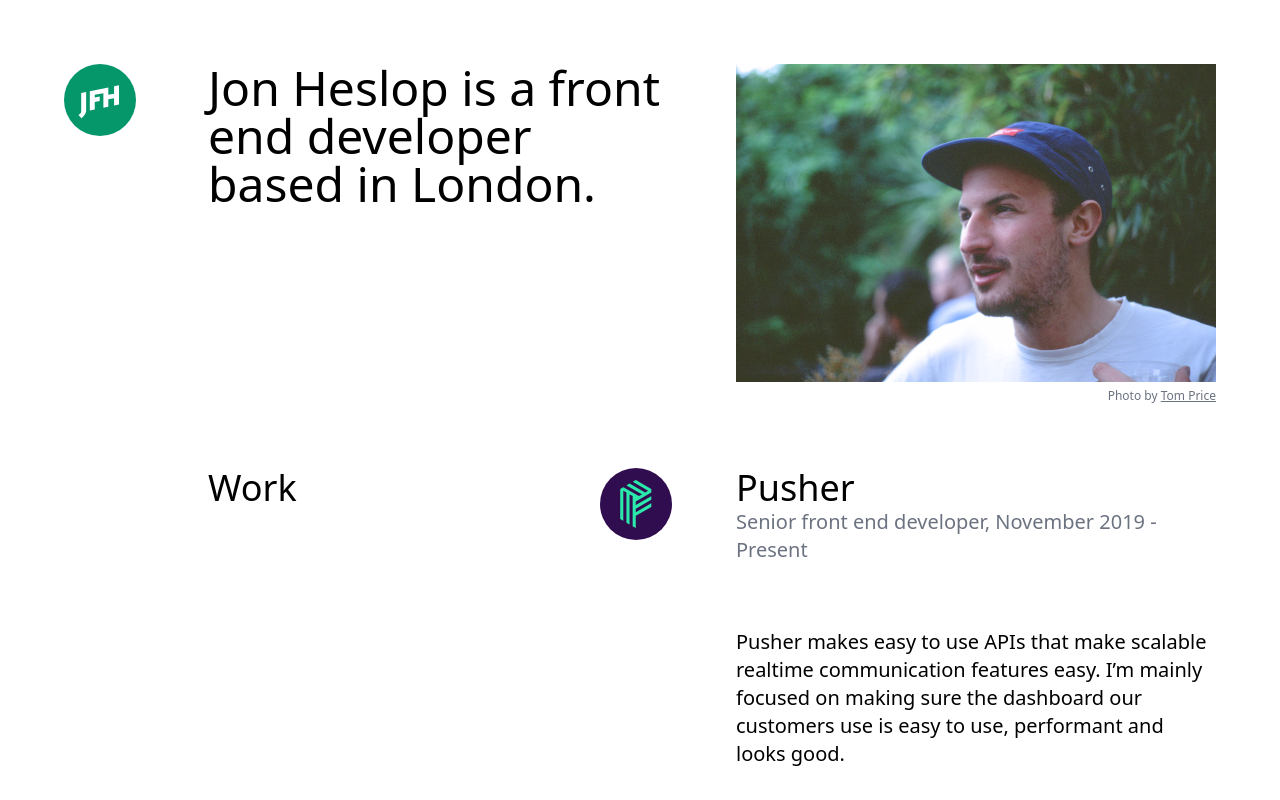
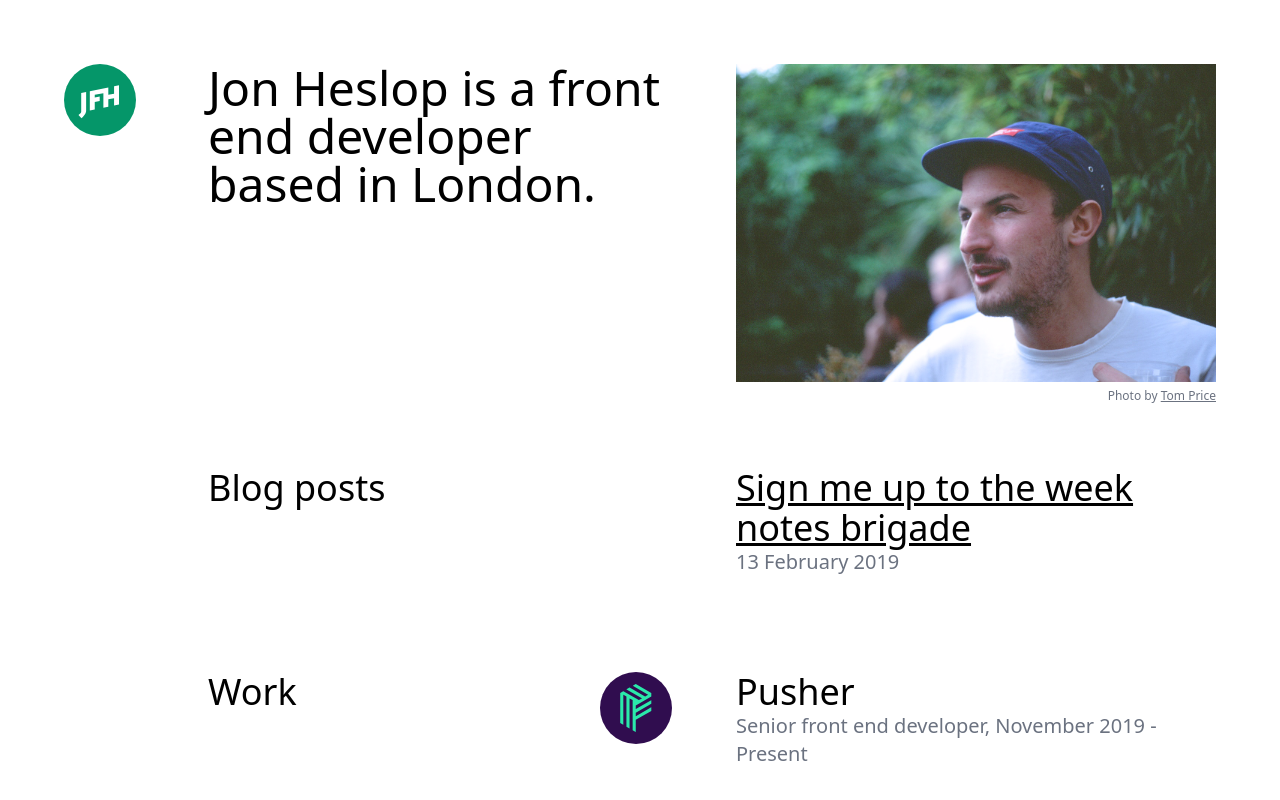
Before and after one commit to jonheslop/jfh-2021, a Next.js app: page / in a window 1280 px wide. Shown: the top 800 px of the page. Built offline with nearby package versions, Linux system fonts and the light colour scheme; a web font is replaced by a local one.

Commit message:
Add ability to parse markdown formatted blog posts

```diff
--- /dev/null
+++ b/_posts/7-week-notes-brigade.md
@@ -0,0 +1,16 @@
+---
+title: Sign me up to the week notes brigade
+description: Let’s give this a try then.
+date: "2019-02-13T19:35:07.322Z"
+---
+
+As uncomfortable as it makes me feel, I am going to try and give this week notes thing a try. I’d like to get better at communicating what I do and I think the discipline will be good for me. Hopefully it’ll serve as some sort of coherent record of what I have been doing.
+
+So this is it, a static site powered by [Eleventy]. It’s based on the [Eleventy base blog] but styled with [Tachyons]. It rebuilds and deploys automatically when changes are pushed to [Github], using [Now] by [Zeit], which makes it effortless.
+
+[eleventy]: https://www.11ty.io
+[eleventy base blog]: https://github.com/11ty/eleventy-base-blog
+[tachyons]: http://tachyons.io/
+[github]: https://github.com/jonheslop/week-notes
+[now]: https://zeit.co/now
+[zeit]: https://zeit.co/
--- /dev/null
+++ b/components/date.tsx
@@ -0,0 +1,6 @@
+import {parseISO, format} from 'date-fns';
+
+export default function DateFormatter({dateString}) {
+  const date = parseISO(dateString);
+  return <time dateTime={dateString}>{format(date, 'd LLLL yyyy')}</time>;
+}
--- a/components/job.tsx
+++ b/components/job.tsx
@@ -16,8 +16,9 @@ const WorkItem = ({data}: Props) => {
         { data.logos.map(logo => (
           <div
             key={slugify(logo.imageAlt)}
-            className={`bg-${logo.imageBg} ${logo.imageBg === 'white' && 'border dark:border-none' } ${logo.imageBg === 'black' && 'border dark:border-gray-500' } rounded-full p-3 mr-4 md:mr-0 md:mb-4`}
-            style={{fontSize: 0}}>
+            className={`bg-${logo.imageBg} ${logo.imageBg === 'white' && 'border dark:border-none'} ${logo.imageBg === 'black' && 'border dark:border-gray-500'} rounded-full p-3 mr-4 md:mr-0 md:mb-4`}
+            style={{fontSize: 0}}
+          >
             <Image
               src={logo.imageURL}
               alt={logo.imageAlt}
--- a/components/link.tsx
+++ b/components/link.tsx
@@ -4,11 +4,15 @@ import Link from 'next/link';
 type Props = {
   href: string;
   external?: boolean;
-  classes?: string
+  underline?: boolean;
+  classes?: string;
   children: React.ReactNode;
 };
 
-const BaseLink = ({href, external = false, classes = "", children}: Props) => {
+const BASE_CLASSES = 'hover:text-green-600';
+
+const BaseLink = ({href, external = false, underline = true, classes = '', children}: Props) => {
+  const all_classes = `${BASE_CLASSES} ${underline && 'underline'} ${classes}`;
   const linkAttributes = external ? {
     target: '_blank',
     rel: 'noopener noreferrer'
@@ -16,7 +20,7 @@ const BaseLink = ({href, external = false, classes = "", children}: Props) => {
 
   return (
     <Link href={href}>
-      <a className={`underline hover:text-green-600 ${classes}`} {...linkAttributes}>
+      <a className={`${all_classes}`} {...linkAttributes}>
         { children }
       </a>
     </Link>
--- a/interfaces/index.ts
+++ b/interfaces/index.ts
@@ -18,4 +18,10 @@ export type Post = {
   label: string;
 };
 
+export type NoteLink = {
+  slug: string;
+  title: string;
+  date: string;
+};
+
 export type headingLevel= 'h1' | 'h2' | 'h3' | 'h4' | 'h5' | 'h6';
--- /dev/null
+++ b/lib/api.js
@@ -0,0 +1,44 @@
+import fs from 'fs';
+import {join} from 'path';
+import matter from 'gray-matter';
+
+const postsDirectory = join(process.cwd(), '_posts');
+
+export function getPostSlugs() {
+  return fs.readdirSync(postsDirectory);
+}
+
+export function getPostBySlug(slug, fields = []) {
+  const realSlug = slug.replace(/\.md$/, '');
+  const fullPath = join(postsDirectory, `${realSlug}.md`);
+  const fileContents = fs.readFileSync(fullPath, 'utf8');
+  const {data, content} = matter(fileContents);
+
+  const items = {};
+
+  // Ensure only the minimal needed data is exposed
+  for (const field of fields) {
+    if (field === 'slug') {
+      items[field] = realSlug;
+    }
+
+    if (field === 'content') {
+      items[field] = content;
+    }
+
+    if (data[field]) {
+      items[field] = data[field];
+    }
+  }
+
+  return items;
+}
+
+export function getAllPosts(fields = []) {
+  const slugs = getPostSlugs();
+  const posts = slugs
+    .map(slug => getPostBySlug(slug, fields))
+    // Sort posts by date in descending order
+    .sort((post1, post2) => (post1.date > post2.date ? -1 : 1));
+  return posts;
+}
--- /dev/null
+++ b/lib/markdownToHtml.js
@@ -0,0 +1,7 @@
+import remark from 'remark';
+import html from 'remark-html';
+
+export default async function markdownToHtml(markdown) {
+  const result = await remark().use(html).process(markdown);
+  return result.toString();
+}
--- a/package.json
+++ b/package.json
@@ -16,10 +16,14 @@
   },
   "dependencies": {
     "autoprefixer": "^10.0.4",
+    "date-fns": "^2.19.0",
+    "gray-matter": "^4.0.2",
     "next": "latest",
     "postcss": "^8.2.7",
     "react": "^17.0.1",
     "react-dom": "^17.0.1",
+    "remark": "^13.0.0",
+    "remark-html": "^13.0.1",
     "tailwindcss": "^2.0.2"
   },
   "devDependencies": {
--- a/pages/index.tsx
+++ b/pages/index.tsx
@@ -4,10 +4,31 @@ import Job from '../components/job';
 import Heading from '../components/heading';
 import Layout from '../components/layout';
 import Link from '../components/link';
+import DateFormatter from '../components/date';
 import {jobs} from '../content/jobs.js';
 import {slugify} from '../utils';
+import {getAllPosts} from '../lib/api';
+import {NoteLink} from '../interfaces';
 
-const Home = () => {
+export async function getStaticProps({params}) {
+  const posts = getAllPosts([
+    'title',
+    'date',
+    'slug'
+  ]);
+
+  return {
+    props: {
+      posts: [...posts]
+    }
+  };
+}
+
+type Props = {
+  posts: NoteLink[];
+};
+
+const Home = ({posts}: Props) => {
   return (
     <Layout pageTitle="Hello">
       <Heading level="h1" classes="mb-4 md:col-span-2 max-w-xl">
@@ -24,6 +45,23 @@ const Home = () => {
         </figcaption>
       </figure>
 
+      <Heading level="h2" classes="md:col-start-2 border-b pb-2 md:border-none md:sticky top-16 mb-4">
+        Blog posts
+      </Heading>
+
+      <ul className="col-start-4">
+        {
+          posts.map(({slug, title, date}) => (
+            <li className="mb-8">
+              <Link key={slug} href={`/posts/${slug}`} underline={false}>
+                <Heading level="h3" classes="underline">{title}</Heading>
+                <p className="text-xl md:text-lg lg:text-xl text-gray-500"><DateFormatter dateString={date}/></p>
+              </Link>
+            </li>
+          ))
+        }
+      </ul>
+
       <Heading classes="md:col-start-2 border-b pb-2 md:border-none md:sticky top-16 mb-4">
         Work
       </Heading>
--- /dev/null
+++ b/pages/posts/[slug].js
@@ -0,0 +1,74 @@
+import {useRouter} from 'next/router.js';
+import ErrorPage from 'next/error.js';
+import Head from 'next/head.js';
+import {getAllPosts, getPostBySlug} from '../../lib/api.js';
+import markdownToHtml from '../../lib/markdownToHtml.js';
+import Layout from '../../components/layout';
+import Heading from '../../components/heading';
+import DateFormatter from '../../components/date';
+
+export default function Post({post, morePosts}) {
+  const router = useRouter();
+
+  if (!router.isFallback && !post?.slug) {
+    return <ErrorPage statusCode={404}/>;
+  }
+
+  return (
+    <Layout pageTitle={post.title}>
+      {router.isFallback ? (
+        <Heading>Loading…</Heading>
+      ) : (
+        <>
+          <header className="">
+            <Heading level="h1">{post.title}</Heading>
+            <p className="text-xl md:text-lg lg:text-xl text-gray-500 mt-16">
+              <DateFormatter dateString={post.date}/>
+            </p>
+          </header>
+          <div
+            className="col-span-2 max-w-xl text-xl md:text-lg lg:text-xl leading-normal post-content"
+            dangerouslySetInnerHTML={{__html: post.content}}
+          />
+        </>
+      )}
+    </Layout>
+  );
+}
+
+export async function getStaticProps({params}) {
+  const post = getPostBySlug(params.slug, [
+    'title',
+    'date',
+    'slug',
+    'author',
+    'content',
+    'ogImage',
+    'coverImage'
+  ]);
+  const content = await markdownToHtml(post.content || '');
+
+  return {
+    props: {
+      post: {
+        ...post,
+        content
+      }
+    }
+  };
+}
+
+export async function getStaticPaths() {
+  const posts = getAllPosts(['slug']);
+
+  return {
+    paths: posts.map(post => {
+      return {
+        params: {
+          slug: post.slug
+        }
+      };
+    }),
+    fallback: false
+  };
+}
--- a/styles/globals.css
+++ b/styles/globals.css
@@ -15,4 +15,29 @@
     font-style: normal;
     font-display: swap;
   }
+
+  .post-content h1 {
+    @apply text-gray-500;
+  }
+
+  .post-content p + h1 {
+    @apply mt-16;
+  }
+
+  .post-content h1 {
+    @apply mb-4;
+  }
+
+  .post-content p + p {
+    @apply mt-8;
+  }
+
+  .post-content p {
+    @apply leading-normal;
+  }
+
+  .post-content a:link,
+  .post-content a:visited {
+    @apply underline hover:text-green-600;
+  }
 }
```
Also changed, not shown: 1 other file (tests, documents, lock files or other folders).
